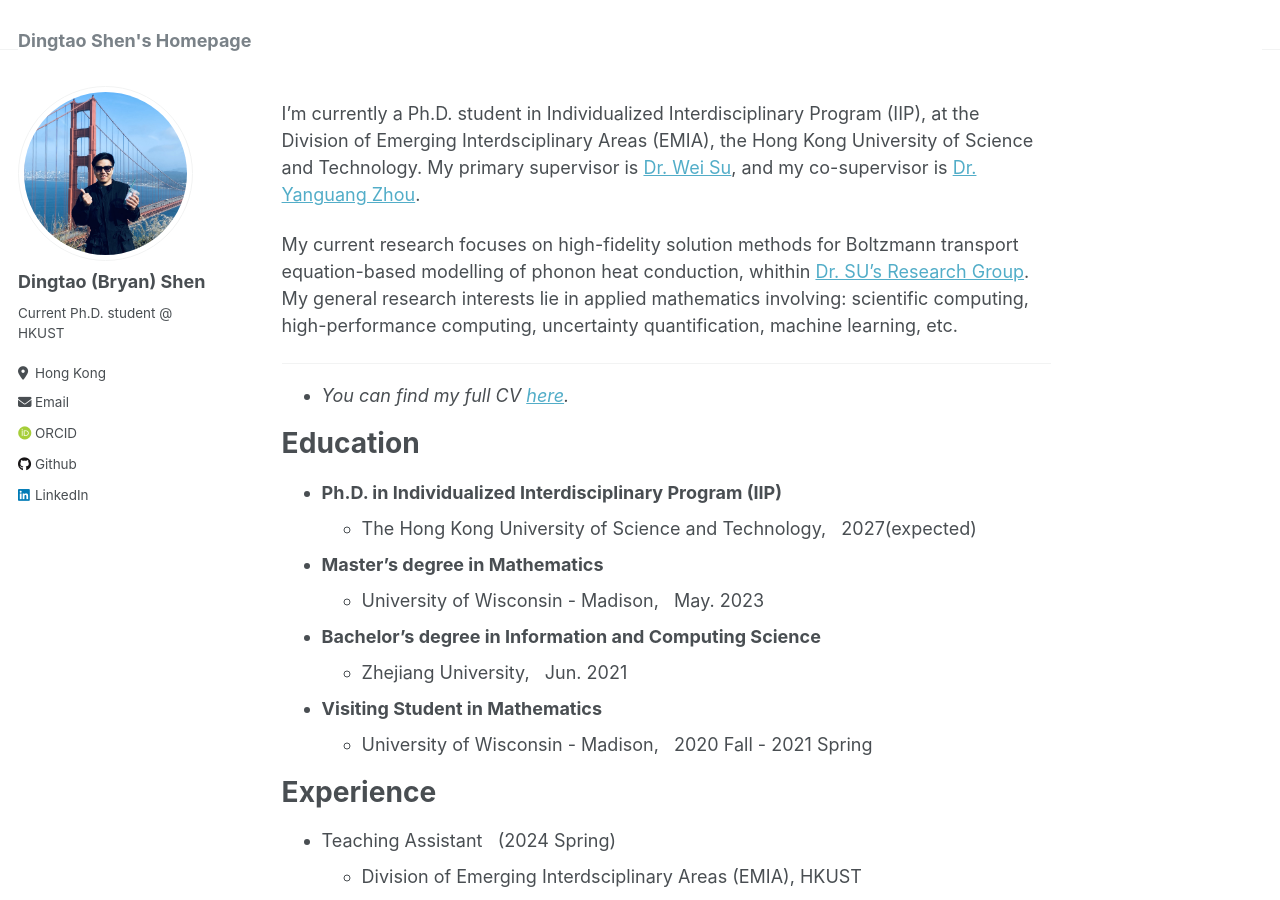
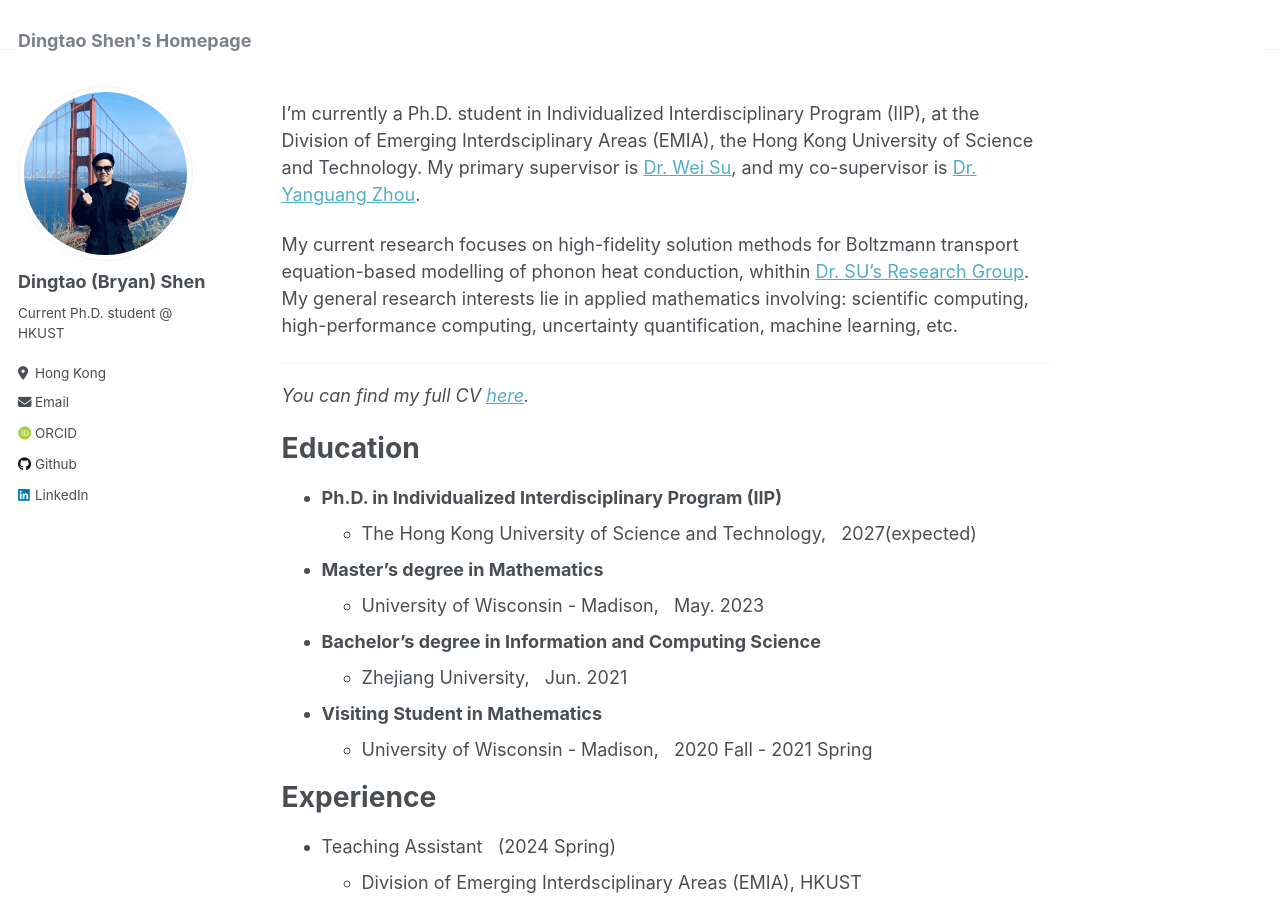
Before and after one commit to dingtao-shen/dingtao-shen.github.io, a Jekyll site: the page built from _pages/about.md, in a window 1280 px wide and 900 px high. Built offline with Jekyll 4.4.1, drawn with Linux system fonts in a browser that asks for light colours; some web fonts are replaced.

```diff
--- a/_pages/about.md
+++ b/_pages/about.md
@@ -13,7 +13,7 @@ My current research focuses on high-fidelity solution methods for Boltzmann tran
 
 ---
 
-- _You can find my full CV [here](/cv/)._
+_You can find my full CV [here](/cv/)._
 
 Education
 ======
```
